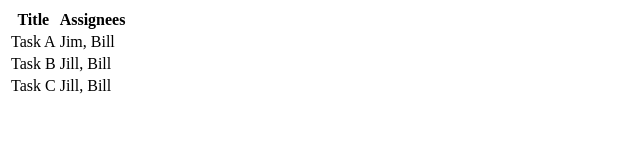
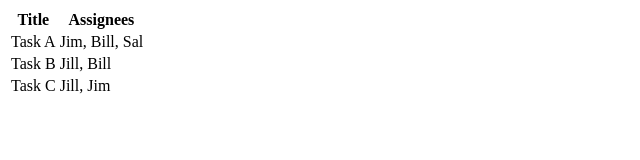
Before and after one commit to JustinRyanH/super-tasks, a React app: page / in a window 1280 px wide. Shown: the top 160 px of the page, without its empty margins (0-640 px from the left). Built offline with nearby package versions, Linux system fonts and the light colour scheme.

Commit message:
ref: Extract component

```diff
--- a/src/app.tsx
+++ b/src/app.tsx
@@ -1,6 +1,13 @@
 import React from "react";
 import ReactDOM from "react-dom";
 
+const TaskRow = (props: { title: String, assignees: Array<String> }) => {
+
+  return (<tr>
+    <td>{props.title}</td>
+    <td>{props.assignees.join(', ')}</td>
+  </tr>)
+}
 
 const Table = (props: {}) => {
   return (
@@ -12,18 +19,9 @@ const Table = (props: {}) => {
       </tr>
       </thead>
       <tbody>
-      <tr>
-        <td>Task A</td>
-        <td>Jim, Bill</td>
-      </tr>
-      <tr>
-        <td>Task B</td>
-        <td>Jill, Bill</td>
-      </tr>
-      <tr>
-        <td>Task C</td>
-        <td>Jill, Bill</td>
-      </tr>
+        <TaskRow title="Task A" assignees={['Jim', 'Bill', 'Sal']} />
+        <TaskRow title="Task B" assignees={['Jill', 'Bill']} />
+        <TaskRow title="Task C" assignees={['Jill', 'Jim']} />
       </tbody>
     </table>
   )
```
